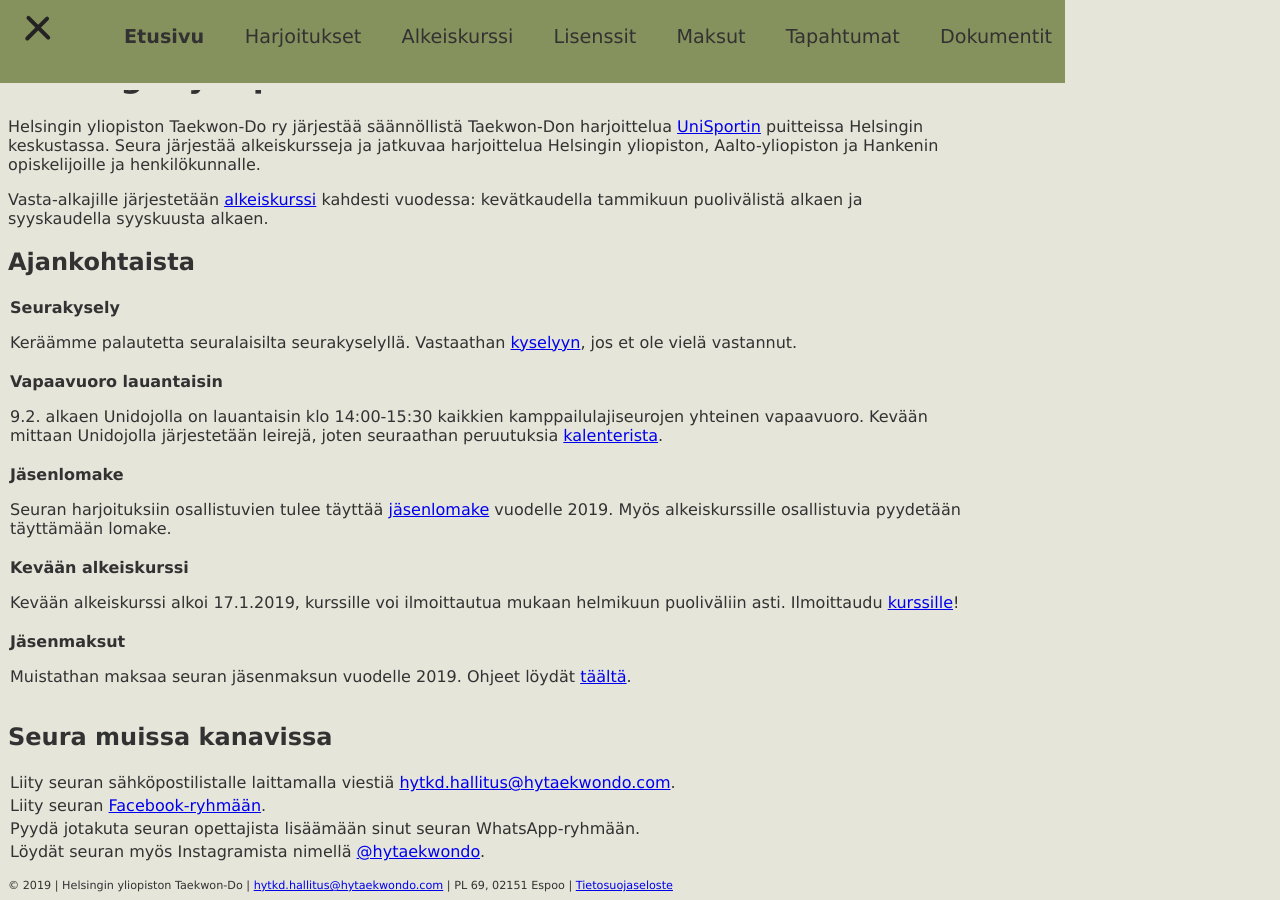
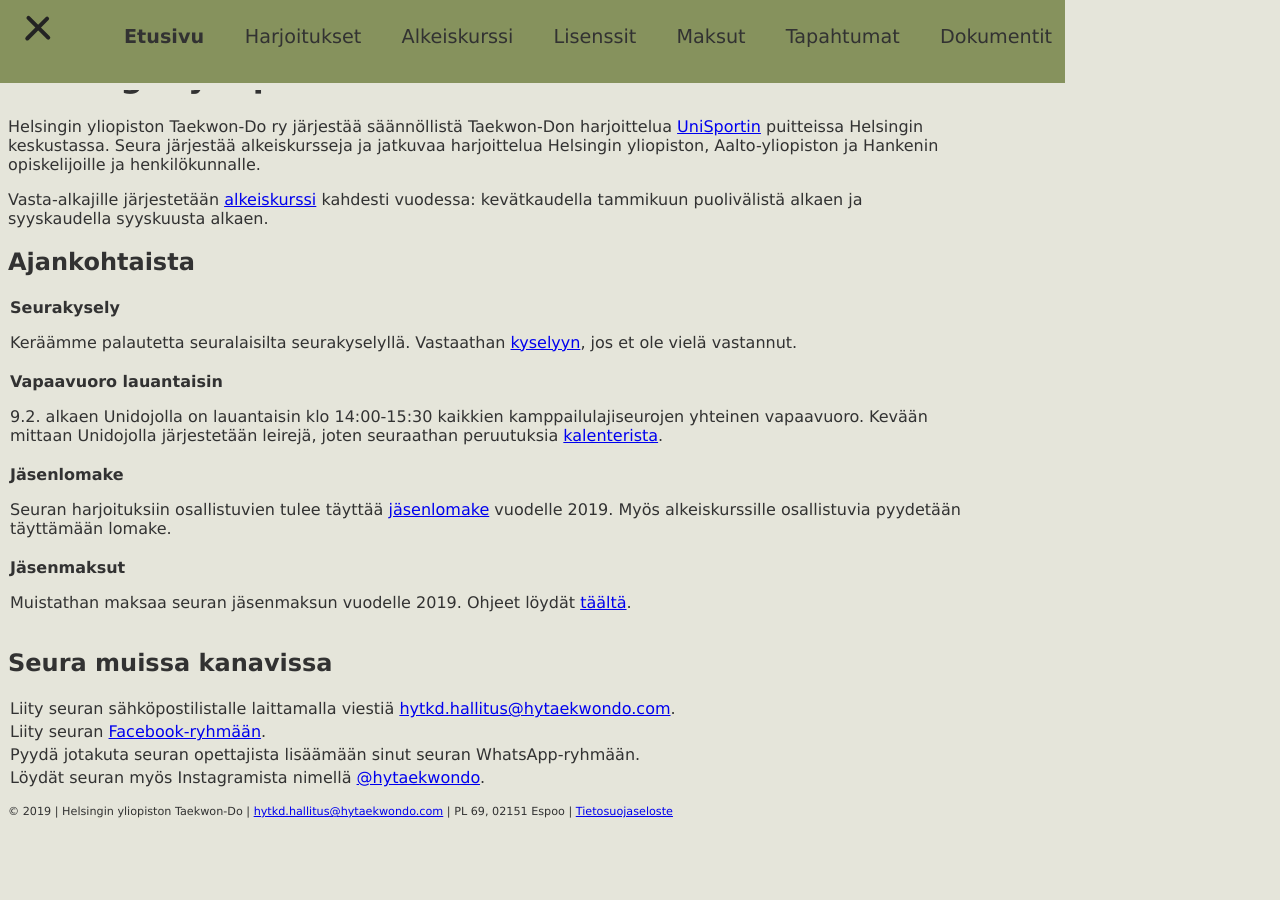
Before and after one commit to hytkd/website, a Jekyll site: the page built from index.html, in a window 1280 px wide and 900 px high, scrolled down 656 px. Built offline with Jekyll 4.4.1, drawn with Linux system fonts in a browser that asks for light colours; after the commit the page ends 1482 px from its top, so only the background shows below that.

Commit message:
Remove course bulletin from acute items

```diff
--- a/_data/acute.yml
+++ b/_data/acute.yml
@@ -4,7 +4,5 @@
   content: 9.2. alkaen Unidojolla on lauantaisin klo 14:00-15:30 kaikkien kamppailulajiseurojen yhteinen vapaavuoro. Kevään mittaan Unidojolla järjestetään leirejä, joten seuraathan peruutuksia <a href="/events.html">kalenterista</a>.
 - title: Jäsenlomake
   content: Seuran harjoituksiin osallistuvien tulee täyttää <a href="https://goo.gl/forms/KlLuwpBCCKl2jOI63">jäsenlomake</a> vuodelle 2019. Myös alkeiskurssille osallistuvia pyydetään täyttämään lomake.
-- title: Kevään alkeiskurssi
-  content: Kevään alkeiskurssi alkoi 17.1.2019, kurssille voi ilmoittautua mukaan helmikuun puoliväliin asti. Ilmoittaudu <a href="/course.html">kurssille</a>!
 - title: Jäsenmaksut
   content: Muistathan maksaa seuran jäsenmaksun vuodelle 2019. Ohjeet löydät <a href="/payments.html">täältä</a>.
```
